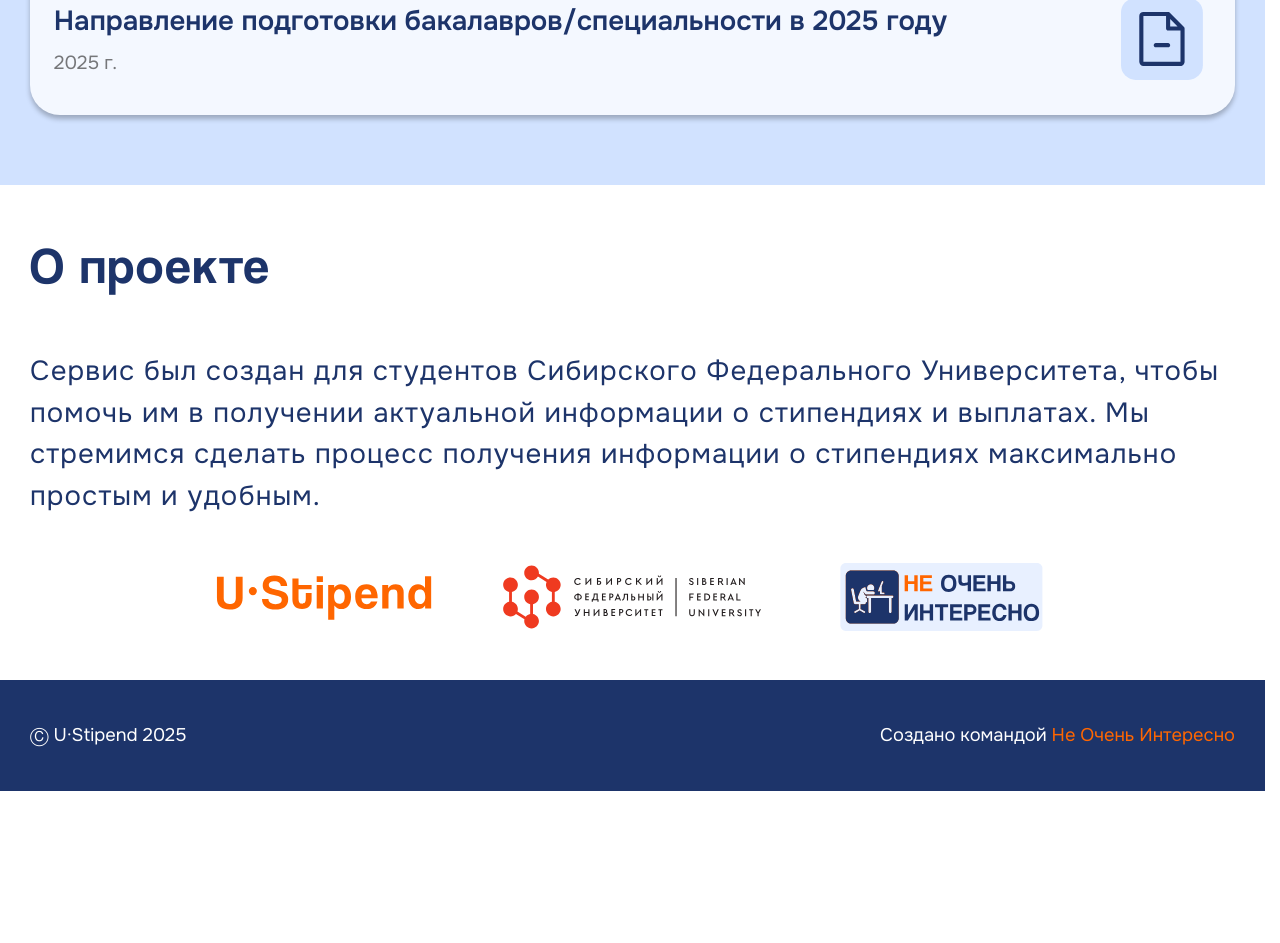
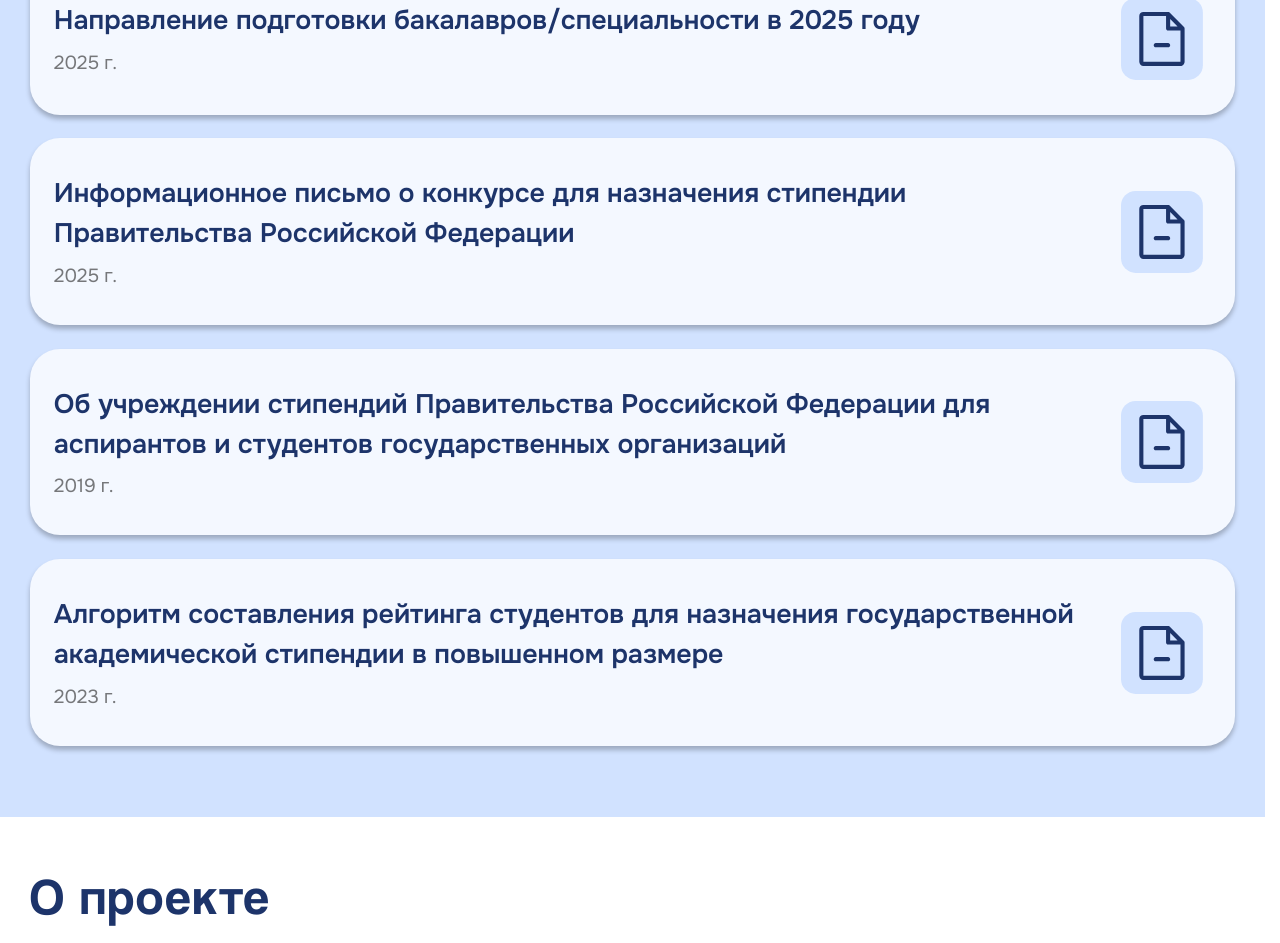
Before and after one commit to IKIT-Group/SFU_U-Stipend, a React (Vite) app: page / in a window 1280 px wide. Shown: the part 4100-5043 px from the top of the page. Before the commit the page ends 4891 px from the top, so only its background shows below. Built offline with nearby package versions, Linux system fonts and the light colour scheme.

Commit message:
added more documents

```diff
--- a/src/sections/Documents/Documents.jsx
+++ b/src/sections/Documents/Documents.jsx
@@ -9,21 +9,39 @@ const Documents = () => {
     {
       id: 1,
       title: "Стипендии и премии для студентов и аспирантов",
+      href: "https://sfu.ru/ru/education/homepage/grants",
       contentDate: "2025 г.",
-      href: "https://sfu.ru/ru/education/homepage/grants",
     },
     {
       id: 2,
       title: "Корректировки в размере стипендий",
+      href: "https://sfu.ru/sapi/file-upload/2be985a1150bac9cd1d4dcf948bed13c.pdf",
       contentDate: "с 01.07.2023",
-      href: new URL("../../assets/documents/Корректировки в размере стипендий.pdf", import.meta.url).href,
     },
     {
       id: 3,
       title: "Направление подготовки бакалавров/специальности в 2025 году",
+      href: "https://ikit.sfu-kras.ru/postup/bak_spec",
       contentDate: "2025 г.",
-      href: "https://ikit.sfu-kras.ru/postup/bak_spec",
     },
+    {
+      id: 4,
+      title: "Информационное письмо о конкурсе для назначения стипендии Правительства Российской Федерации",
+      href: "https://sfu.ru/sapi/file-upload/ddbfab1a1aad50ef64a192d7d17d864d.pdf",
+      contentDate: "2025 г.",
+    },
+    {
+      id: 5,
+      title: "Об учреждении стипендий Правительства Российской Федерации для аспирантов и студентов государственных организаций",
+      href: "https://about.sfu-kras.ru/docs/8702/pdf/665594",
+      contentDate: "2019 г.",
+    },
+    {
+      id: 6,
+      title: "Алгоритм составления рейтинга студентов для назначения государственной академической стипендии в повышенном размере",
+      href: "https://about.sfu-kras.ru/docs/9041/app1/665594",
+      contentDate: "2023 г.",
+    }
   ]
 
   const ariaLabel = "documents-title"
@@ -42,6 +60,11 @@ const Documents = () => {
         <ul className={styles.documentsList}>
           {documentItems.map(({ id, title, contentDate, href }) => (
             <li key={id} className={styles.documentsItem}>
+              <a
+                href={href}
+                className={styles.documentsDownload}
+                target="_blank"
+              >
               <div className={styles.documentsContent}>
                 <h4 className={styles.documentsContentTitle}>
                   {title}
@@ -50,11 +73,6 @@ const Documents = () => {
                   {contentDate}
                 </p>
               </div>
-              <a
-                href={href}
-                className={styles.documentsDownload}
-                target="_blank"
-              >
                 <DownloadIcon />
               </a>
             </li>
--- a/src/sections/Documents/Documents.module.scss
+++ b/src/sections/Documents/Documents.module.scss
@@ -1,4 +1,5 @@
 @use "/src/app/styles/helpers/functions.scss" as *;
+@use "/src/app/styles/helpers/media.scss" as *;
 
 .documents {
   background-color: var(--color-blue-sky);
@@ -19,14 +20,9 @@
   }
 
   &Item {
-    display: flex;
-    padding-block: fluid(44, 22);
-    padding-inline: fluid(30, 15) fluid(48, 10);
     background-color: var(--color-background);
     box-shadow: var(--shadow);
     border-radius: rem(30);
-    align-items: center;
-    justify-content: space-between;
   }
 
   &Content {
@@ -35,7 +31,7 @@
     row-gap: fluid(10, 6);
 
     &Title {
-      font-size: fluid(36, 16);
+      font-size: fluid(36, 14);
       font-weight: 600;
       font-family: var(--font-family-base), sans-serif;
     }
@@ -47,9 +43,18 @@
   }
 
   &Download {
+    display: flex;
+    gap: 1rem;
+    flex-direction: row;
+    padding-block: fluid(44, 22);
+    padding-inline: fluid(30, 15) fluid(48, 10);
+    align-items: center;
+    justify-content: space-between;
+    color: inherit;
     svg {
       width: fluid(112, 40);
       height: fluid(112, 40);
+      flex-shrink: 0;
     }
   }
 }
```
Also changed, not shown: 1 other file (tests, documents, lock files or other folders).
